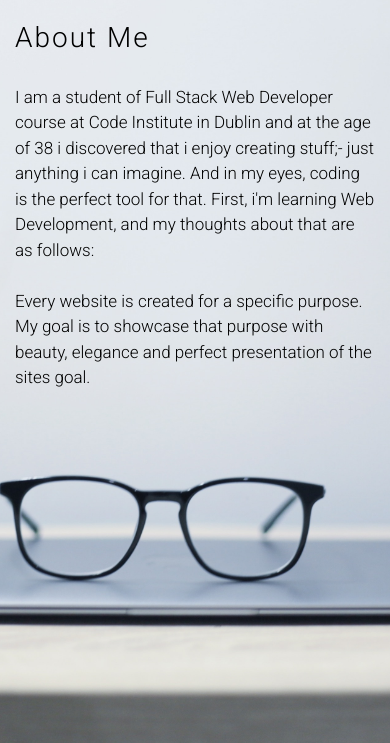
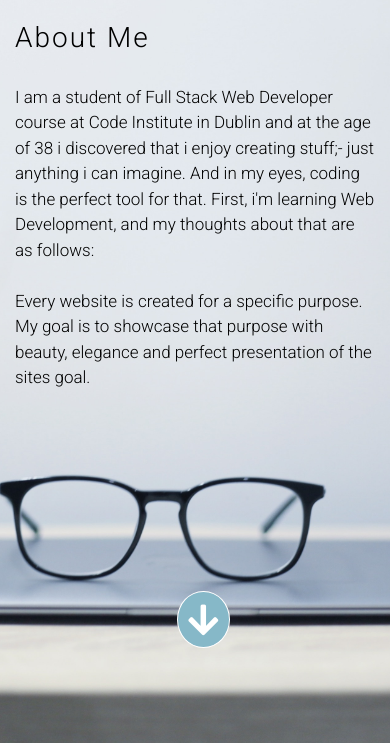
Before and after one commit to Matija0408/First-project-take2, a plain HTML site: page about.html in a window 390 px wide. Shown: the part 101-844 px from the top of the page. Drawn offline with nearby package versions, Linux system fonts and the light colour scheme.

Commit message:
Down pointer added to Abaut page

```diff
--- a/about.html
+++ b/about.html
@@ -83,6 +83,15 @@
                 </div>
                 <div class="col-sm-4"></div>
             </div>
+            <div class="row">
+                <div class="col-sm-4"></div>
+                <div class="col-sm-4 point-div-size">
+                    <div class="div">
+                        <i class="fas fa-arrow-down point-down"></i>
+                    </div>
+                </div>
+                <div class="col-sm-4"></div>
+            </div>
         </div>
     </main>
     <!--Main Layout about page-->
@@ -93,7 +102,7 @@
                 <div class="col-md-4 what-i-use">
                     <div class="">
                         <h3>What I use</h3>
-                        <p><strong class="html">HTML</strong>/<strong class="css">CSS</strong>, <span class="js">JavaScript</span><br><i class="fab fa-python">Python</i>, <strong>Kotlin</strong></p>
+                        <p><strong class="html">HTML</strong>/<strong class="css">CSS</strong>, <span class="js">JavaScript</span><br><i class="fab fa-python">&nbspPython</i>, <strong>Kotlin</strong></p>
                     </div>
                 </div>
                 <div class="col-md-4"></div>
--- a/style2.css
+++ b/style2.css
@@ -120,6 +120,23 @@ main h3 {
     top:40%;
     font-family: "Courgette",sans-serif;
     letter-spacing: 1px;
+}
+
+.point-div-size {
+    height: 225px;
+}
+
+.point-down {
+    position: relative;
+    left: 45%;
+    top: 225px;
+    font-size: 35px;
+    color: #fff;
+    border: 1px solid #fff;
+    padding: 10px;
+    border-radius: 50%;
+    background-color: #86b8c8;
+
 }
 
 
@@ -265,4 +282,18 @@ main h3 {
         padding-left: 33%;
     }
 }
+
+@media (max-width: 414px) {
+    .point-div-size {
+        height: 100px;
+    }
+    .point-down {
+        position: relative;
+        left: 45%;
+        top: 100px;
+        font-size: 35px;
+        padding: 10px;
+        border-radius: 50%;
+    }
+}
 /*Media queries*/
```
